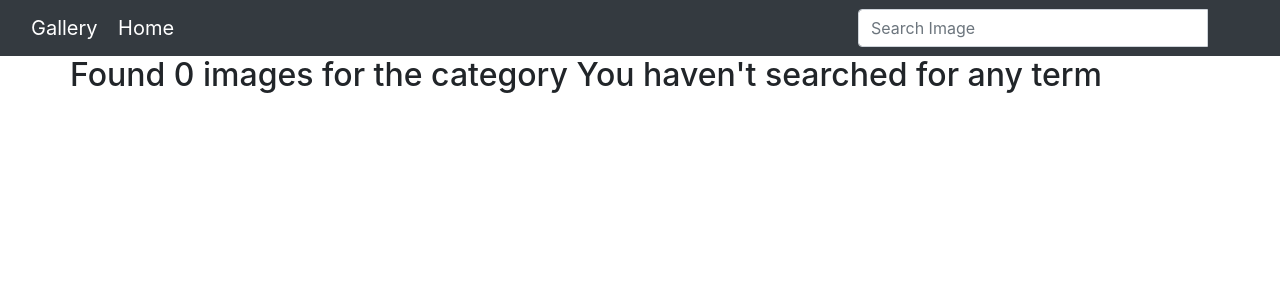
After one commit to Joannsaj/gallery, a Django app: page /search/ in a window 1280 px wide. The commit adds this page. Shown: the top 300 px of the page. Run offline with Django 3.2, Linux system fonts and the light colour scheme; some libraries are stand-ins or nearby versions.

Commit message:
add edits

```diff
--- a/pics/templates/navbar.html
+++ b/pics/templates/navbar.html
@@ -16,7 +16,7 @@
             </div>
             <div class="col-sm-4 col-md-4 navbar-right">
 
-                <form class="navbar-form" role="search" action="{% url 'search_results' %}">
+                <form class="navbar-form" role="search" action="{% url 'search_image' %}">
 
                     <div class="input-group">
                         <input type="text" class="form-control" placeholder="Search Image" name="picture">
--- a/pics/templates/pics.html
+++ b/pics/templates/pics.html
@@ -9,6 +9,7 @@
 
         <div class="col-xs-4 col-sm-4 col-md-4 col-lg-4">
             <img src="{{item.image.url}}" style="width: 300px;" class="img-responsive" alt="Image">
+
         </div>
     </div>
 
--- /dev/null
+++ b/pics/templates/search.html
@@ -0,0 +1,25 @@
+{%extends 'base.html'%}
+{% block content %}
+<div class="container">
+
+    <div class="row">
+        {% if pictures%}
+        <h2>Found {{ pictures|length }} images of category {{message}}</h2>
+        {% else %}
+        <h2> Found 0 images for the category {{message}}</h2>
+        {% endif %}
+
+    </div>
+
+    <div class="row">
+
+        {% if pictures %}
+        {% for item in pictures %}
+        <div class="col-xs-4 col-sm-4 col-md-4 col-lg-4">
+            <img src="{{item.image.url}}" style="width: 300px;" class="img-responsive" alt="Image">
+        </div>
+        {% endfor %}
+        {% endif %}
+    </div>
+</div>
+{% endblock %}
--- a/pics/urls.py
+++ b/pics/urls.py
@@ -1,8 +1,11 @@
-from django.urls import path
+from django.urls import path, re_path
+from django.conf.urls import url
 from . import views
 
 urlpatterns=[
     path('',views.index,name='home'),
     path('image/',views.display,name='image'),
-    path('image/<int:image_id>/', views.get_image, name='photo'),
+    url(r'^image/(\d+)', views.get_image, name='photo'),
+    path('search/', views.search_image, name='search_image'),
 ]
+    # url(r'^image/(\d+)',views.article,name ='article')
--- a/pics/views.py
+++ b/pics/views.py
@@ -1,4 +1,5 @@
-from django.shortcuts import render
+from django.shortcuts import render, redirect
+from django.http import HttpResponse, Http404
 from .models import Photo
 
 # Create your views here.
@@ -15,3 +16,15 @@ def get_image(request,image_id):
     except DoesNotExist:
         raise Http404()
     return render(request,'image.html',{"image":image})
+
+def search_image(request):
+    if 'picture' in request.GET and request.GET["picture"]:
+        search_term = request.GET.get("picture")
+        pictures = Photo.search_image(search_term)
+        message = f"{search_term}"
+
+        return render(request, 'search.html',{"message":message,"pictures": pictures})
+
+    else:
+        message = "You haven't searched for any term"
+        return render(request, 'search.html',{"message":message})
```
Also changed, not shown: pics/models.py (+20 -0 lines).
